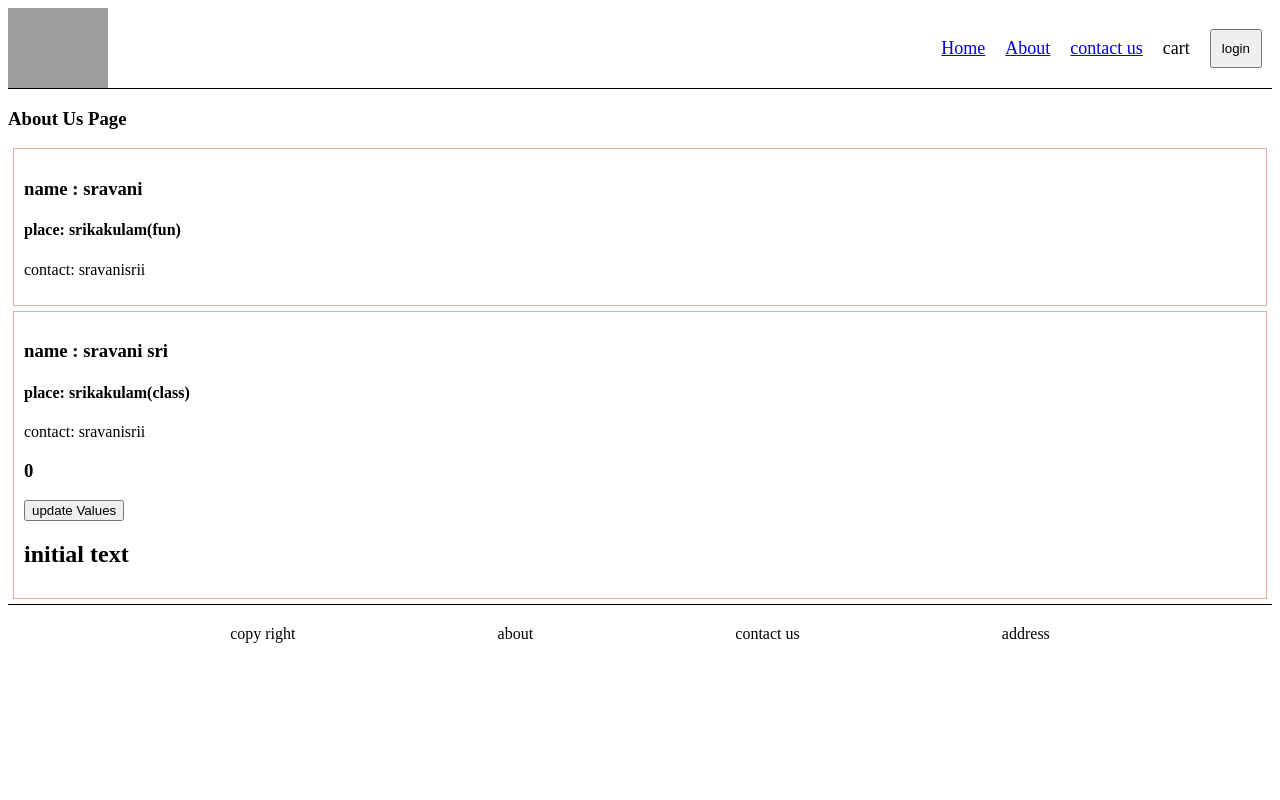
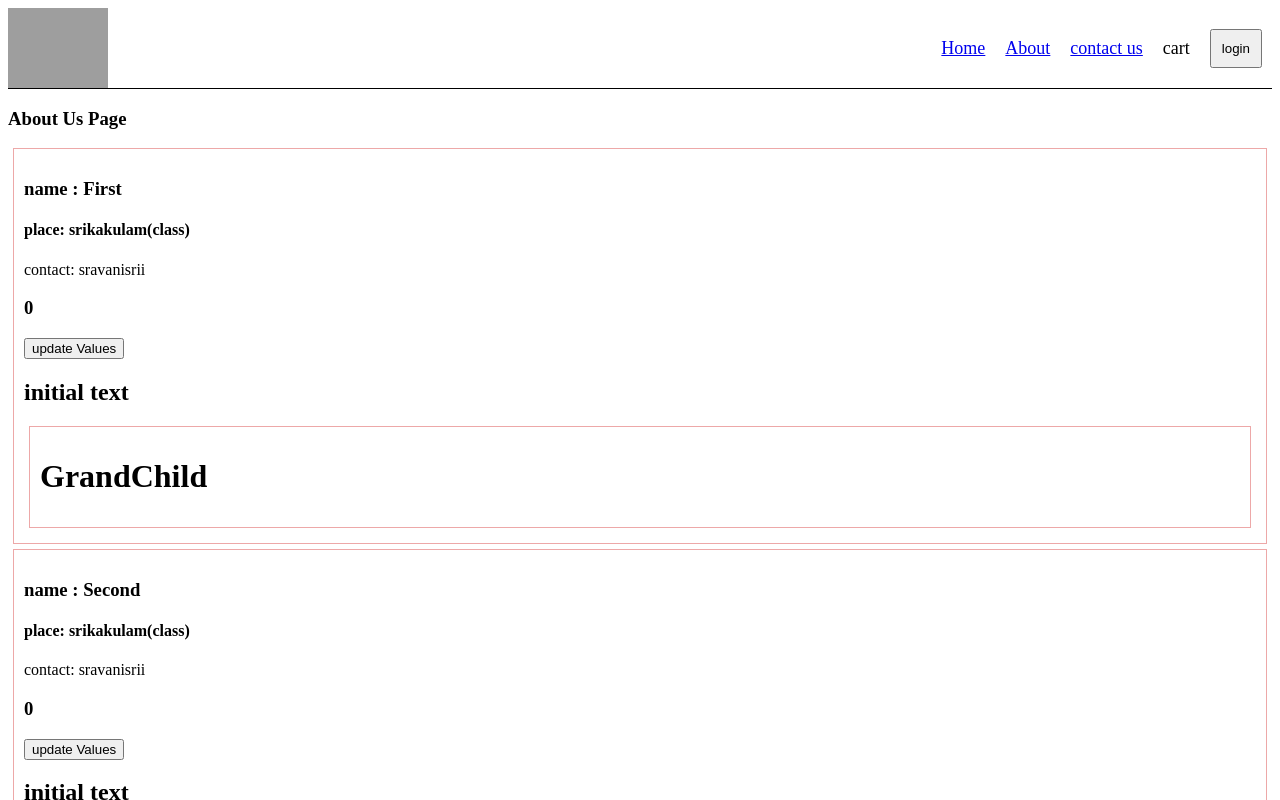
Before and after one commit to Sravani-Linguberi/Namaste-React, a React (Vite) app: page /about in a window 1280 px wide. Shown: the top 800 px of the page. Built offline with nearby package versions, Linux system fonts and the light colour scheme; grey boxes are pictures that could not be loaded.

Commit message:
class comp and its lifecycle methods with parent , child, grand child comp and flow.

```diff
--- a/src/components/About.js
+++ b/src/components/About.js
@@ -1,14 +1,43 @@
 import User from "./User";
 import UserClass from './UserClass';
+import React from "react";
 
-const About = () => {
-    return (
-        <div>
-            <h3>About Us Page</h3>
-            <User name={'sravani'} place={'srikakulam(fun)'} />
-            <UserClass  name={'sravani sri'} place={'srikakulam(class)'} />
-        </div>
-    )
+class About extends React.Component {
+    constructor(){
+        super();
+
+        console.log("Parent Constructor")
+    }
+
+    componentDidMount() {
+        console.log("parent CDM")
+    }
+
+    componentDidUpdate() {
+        console.log("parent CDupdate")
+    }
+
+    render(){
+        console.log("parent  Render")
+        return (
+            <div>
+                <h3>About Us Page</h3>
+                {/* <User name={'sravani'} place={'srikakulam(fun)'} /> */}
+                <UserClass  name={'First'} place={'srikakulam(class)'} />
+                <UserClass  name={'Second'} place={'srikakulam(class)'} />
+            </div>
+        )
+    }
 }
 
+// const About = () => {
+//     return (
+//         <div>
+//             <h3>About Us Page</h3>
+//             <User name={'sravani'} place={'srikakulam(fun)'} />
+//             <UserClass  name={'sravani sri'} place={'srikakulam(class)'} />
+//         </div>
+//     )
+// }
+
 export default About;
--- a/src/components/User.js
+++ b/src/components/User.js
@@ -1,11 +1,36 @@
-const User = ({name, place}) => {
-    return (
-        <div className="user-card">
-            <h3>name : {name}</h3>
-            <h4>place: {place} </h4>
-            <p>contact: sravanisrii</p>
-        </div>
-    )
+import React from "react";
+
+class User extends React.Component {
+    constructor(props){
+        super(props);
+
+        console.log(this.props.num +"GrandChild Constructor")
+    }
+
+    componentDidMount() {
+        console.log(this.props.num +"GrandChild CDM")
+    }
+
+    render() {
+        console.log(this.props.num +"GrandChild Render")
+        return (
+            <div className="user-card">
+                <h1>GrandChild</h1>
+            </div>
+        )
+    }
 }
 
+
+//funtional base comp
+// const User = ({name, place}) => {
+//     return (
+//         <div className="user-card">
+//             <h3>name : {name}</h3>
+//             <h4>place: {place} </h4>
+//             <p>contact: sravanisrii</p>
+//         </div>
+//     )
+// }
+
 export default User;
--- a/src/components/UserClass.js
+++ b/src/components/UserClass.js
@@ -1,16 +1,33 @@
 
 import React from "react";
+import User from "./User";
 class UserClass extends React.Component {
 
     constructor(props){
-        super(); // super will calls the parent class constructor
+        super(props); // super will calls the parent class constructor
         this.state = {
             count : 0,
             text : "initial text"
         }
+
+        console.log(this.props.name+" child Constructor")
     }
 
+    componentDidMount() {
+        console.log(this.props.name +" child CDM")
+    }
+
+    componentDidUpdate() {
+        console.log(this.props.name+"child CD update")
+    }
+
+    componentWillUnmount() {
+        console.log(this.props.name, "componentWillUnmount")
+    }
+
+
     render(){
+        console.log(this.props.name+" child Render")
         const {name, place} = this.props;
         return(
             <div className="user-card">
@@ -25,6 +42,9 @@
                     })
                 }}>update Values</button>
                 <h2>{this.state.text}</h2>
+                {name === 'First' ? <>
+                    <User num={'111'}/>
+                </> : <><User num={'222'}/></>}
             </div>
         )
     }
```
Also changed, not shown: 1 other file (tests, documents, lock files or other folders).
